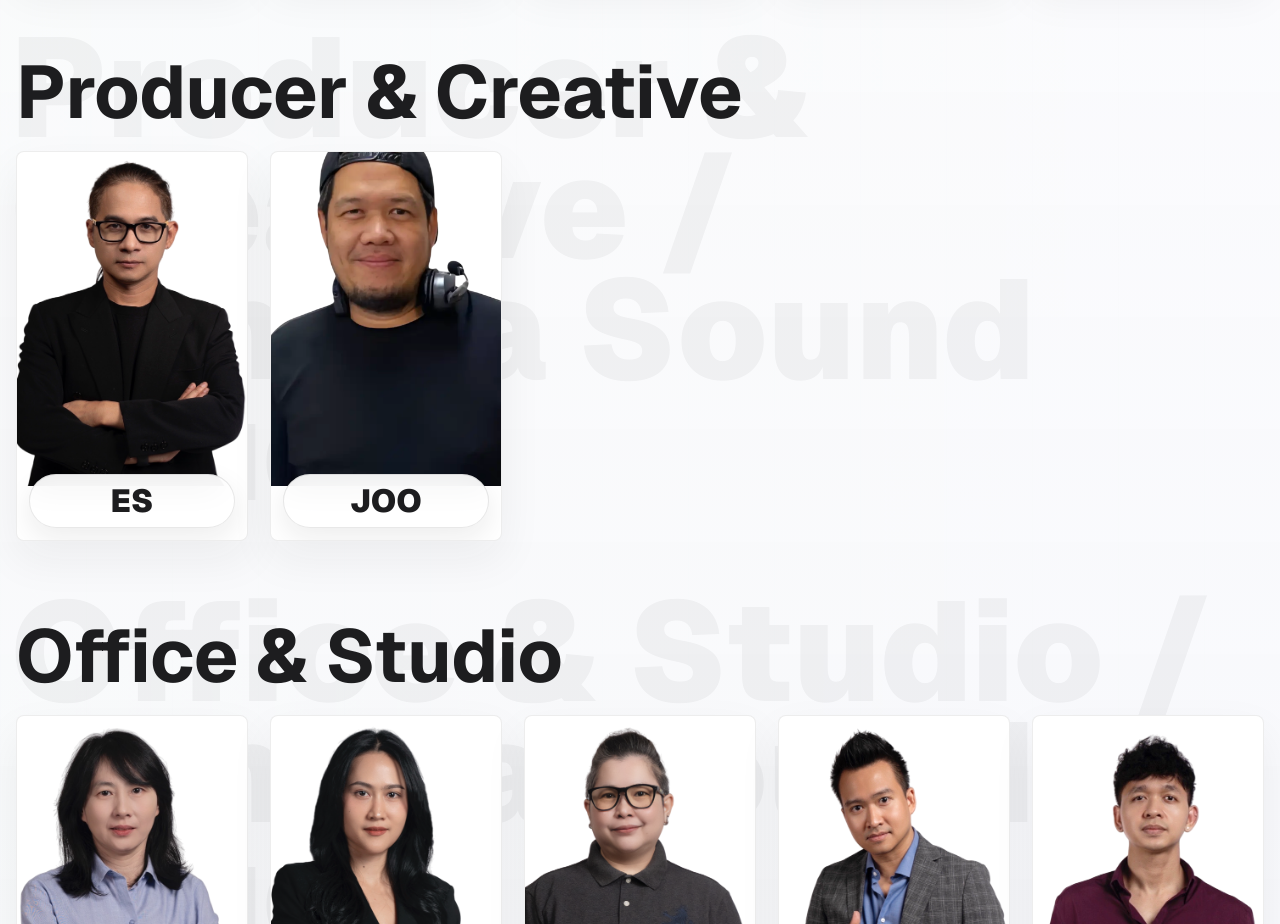
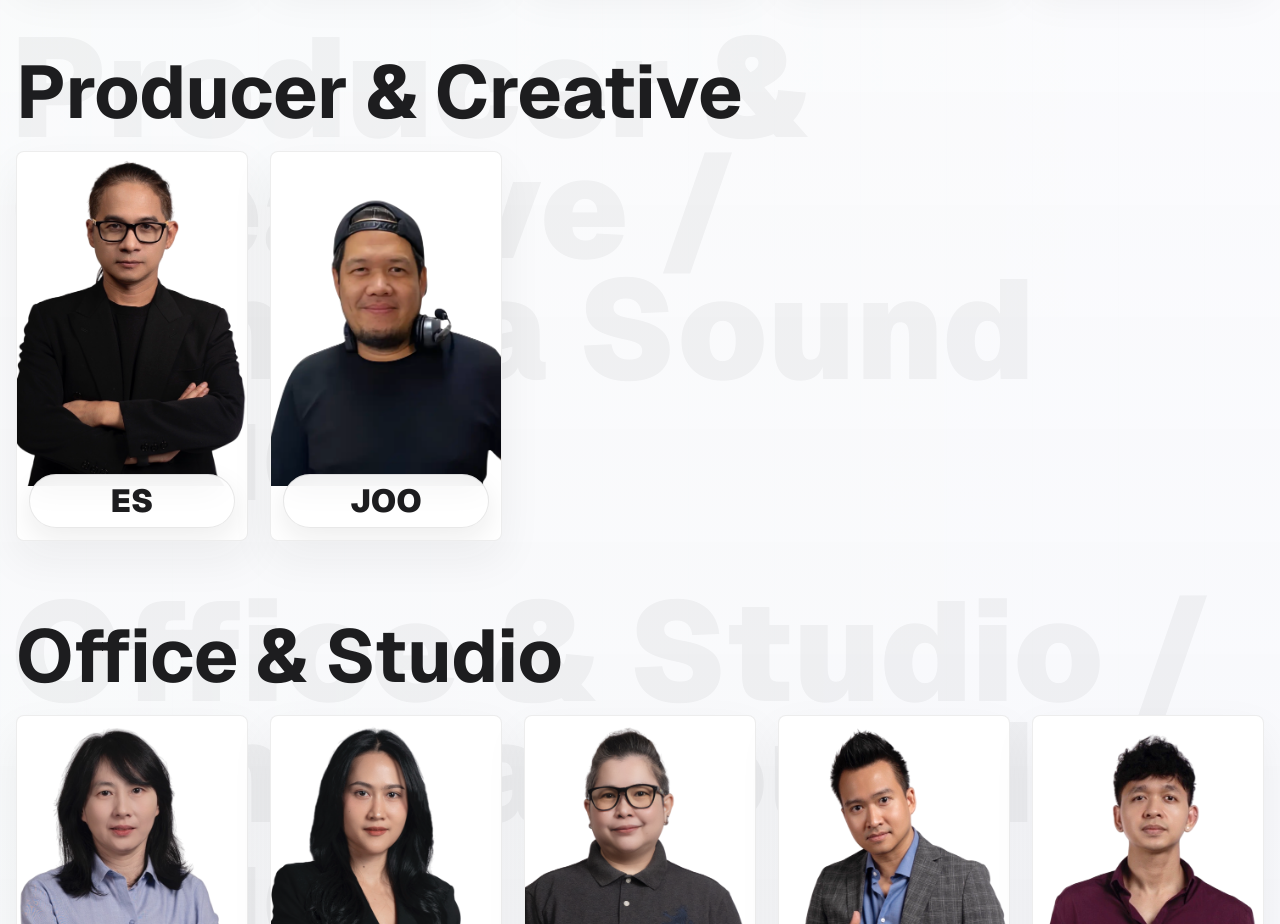
Before and after one commit to eskimo-project/bananasoundstudio, a Next.js app: page / in a window 1280 px wide. Shown: the part 9560-10484 px from the top of the page. Built offline with nearby package versions, Linux system fonts and the light colour scheme.

Commit message:
Balance JOO portrait scale

```diff
--- a/app/globals.css
+++ b/app/globals.css
@@ -1234,6 +1234,10 @@ h3 {
   object-position: center bottom;
   transform: translateX(-50%) scale(1.04);
   transform-origin: center bottom;
+}
+
+.person-portrait[data-person="JOO"] img {
+  transform: translateX(-50%) scale(0.82);
 }
 
 .person-portrait span {
--- a/app/page.tsx
+++ b/app/page.tsx
@@ -568,7 +568,7 @@ export default function Home() {
                   if (!person) return null;
 
                   return (
-                    <article className="person-portrait" key={person.src}>
+                    <article className="person-portrait" data-person={personKey} key={person.src}>
                       <img src={person.src} alt={`${displayName(person)} portrait`} />
                       <span>{displayName(person)}</span>
                     </article>
```
